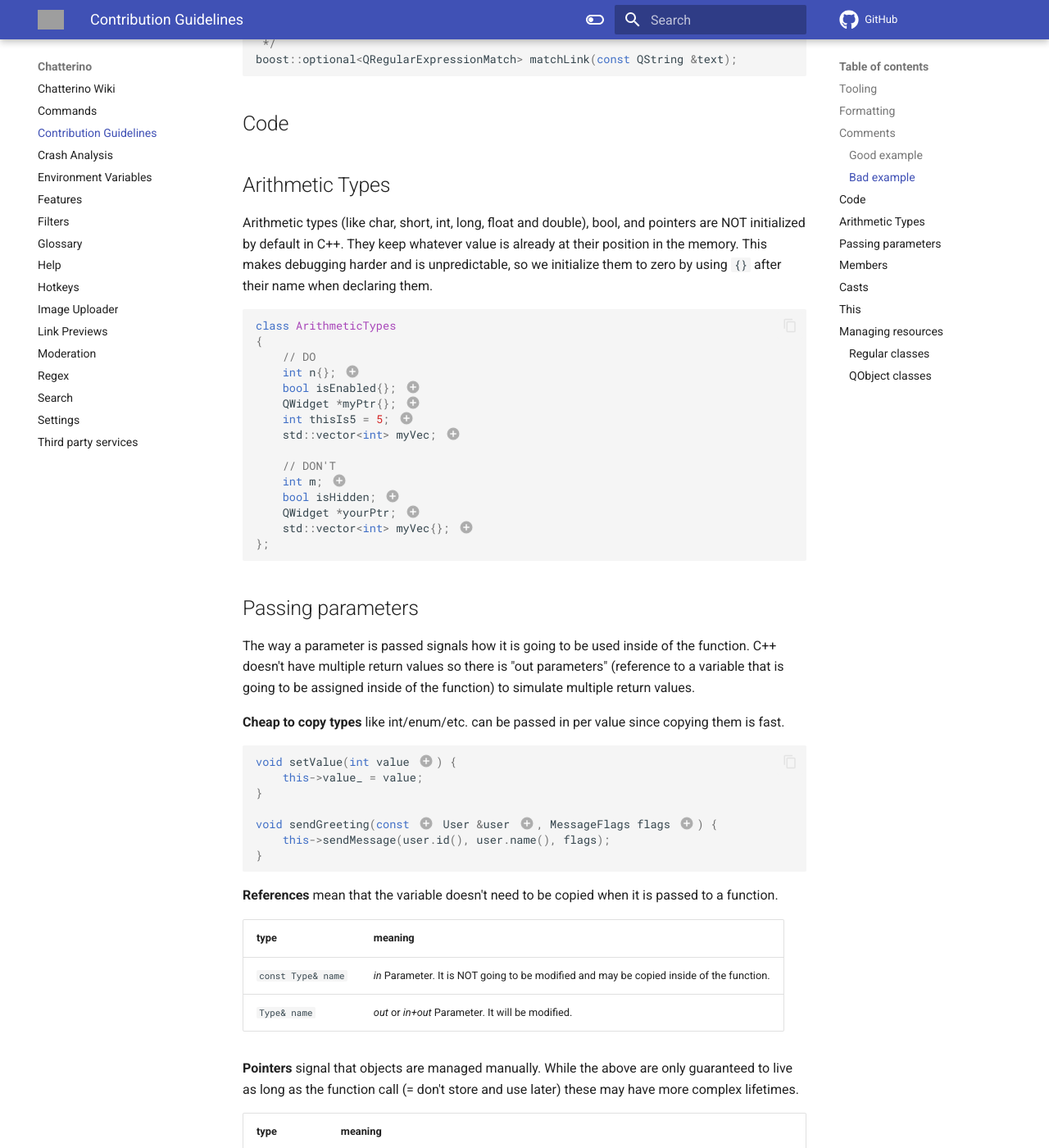
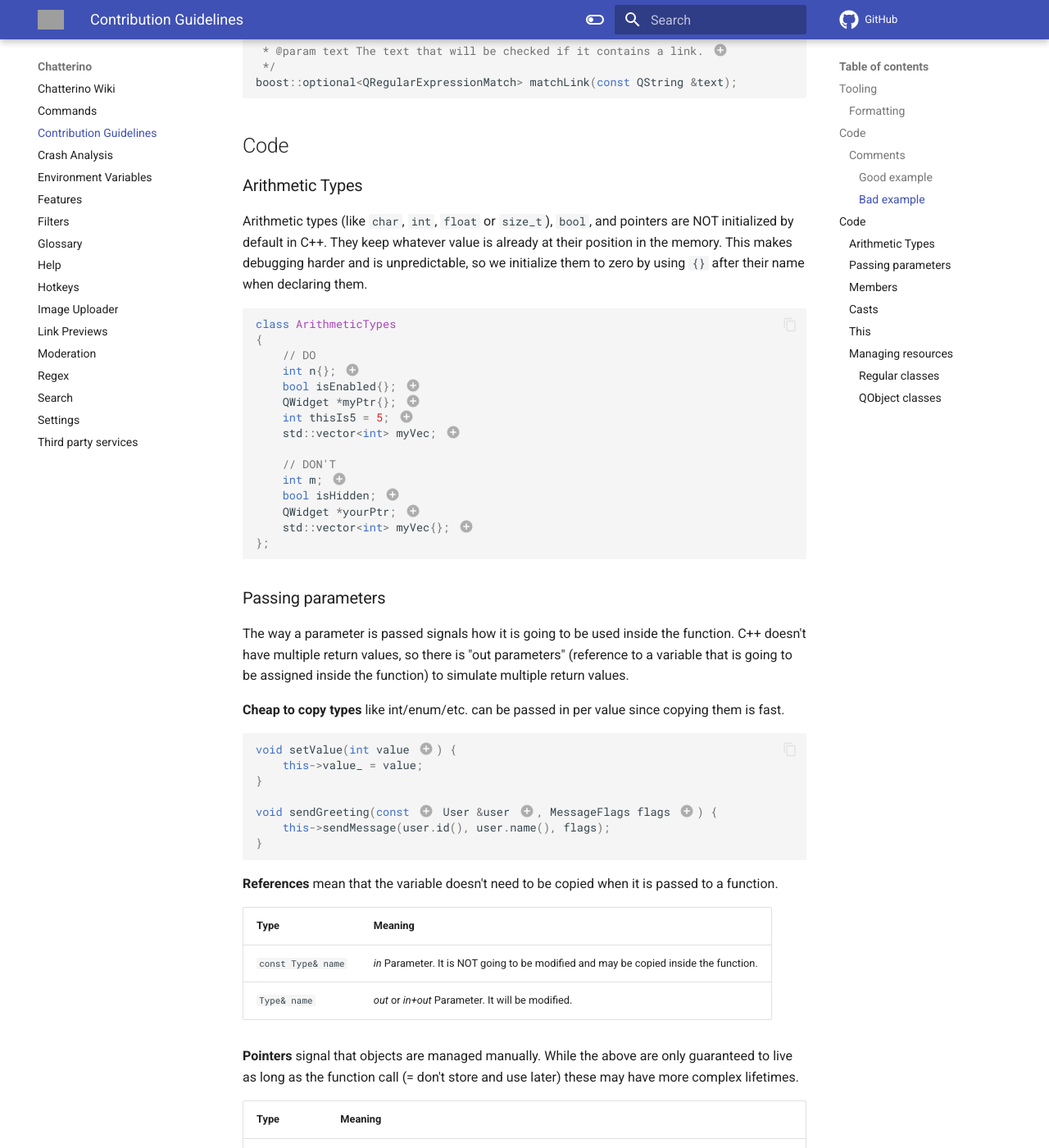
Before and after one commit to Chatterino/wiki, an MkDocs documentation site: the page built from docs/Contributing for Developers.md, in a window 1280 px wide and 1400 px high, scrolled down 1047 px. Shown: the whole window at 82% size. Built offline with MkDocs 1.6.1 and Material for MkDocs 9.7.7, drawn with Linux system fonts in a browser that asks for light colours; comment, search, counter and statistics services are not loaded; some of the changed text lies outside the part shown; grey boxes are pictures that could not be loaded.

````diff
--- a/docs/Contributing for Developers.md
+++ b/docs/Contributing for Developers.md
@@ -4,11 +4,13 @@ This is a set of guidelines for contributing to Chatterino. The goal is to teach
 
 ## Tooling
 
-## Formatting
+### Formatting
 
-Code is automatically formatted using `clang-format`. It takes the burden off of the programmer and ensures that all contributors use the same style (even if mess something up accidentally). We recommend that you set up automatic formatting on file save in your editor.
+Code is automatically formatted using [`clang-format`](https://clang.llvm.org/docs/ClangFormat.html). It takes the burden off of the programmer and ensures that all contributors use the same style (even if mess something up accidentally). We recommend that you set up automatic formatting on file save in your editor.
 
-## Comments
+## Code
+
+### Comments
 
 Comments should only be used to:
 
@@ -17,7 +19,7 @@ Comments should only be used to:
 
 Try to structure your code so that comments are not required.
 
-##### Good example
+#### Good example
 
 ```cpp
 /**
@@ -29,7 +31,7 @@ int /* (2)! */ compare(const QString &a, const QString &b);
 1. You can't know this from the function signature, so it's good to clarify this.
 2. Even better: Return a "strong ordering" type (but we don't have such a type right now).
 
-##### Bad example
+#### Bad example
 
 ```cpp
 /*
@@ -46,9 +48,9 @@ boost::optional<QRegularExpressionMatch> matchLink(const QString &text);
 
 ## Code
 
-## Arithmetic Types
+### Arithmetic Types
 
-Arithmetic types (like char, short, int, long, float and double), bool, and pointers are NOT initialized by default in C++. They keep whatever value is already at their position in the memory. This makes debugging harder and is unpredictable, so we initialize them to zero by using `{}` after their name when declaring them.
+Arithmetic types (like `char`, `int`, `float` or `size_t`), `bool`, and pointers are NOT initialized by default in C++. They keep whatever value is already at their position in the memory. This makes debugging harder and is unpredictable, so we initialize them to zero by using `{}` after their name when declaring them.
 
 ```cpp
 class ArithmeticTypes
@@ -75,12 +77,12 @@ class ArithmeticTypes
 5. Other non-arithmetic types call constructors instead, so no need for `{}`.
 6. ⚠ Random value.
 7. ⚠ Random value.
-8. ⚠ Random value. Derefenrencing this will likely segfault.
+8. ⚠ Random value. Dereferencing this will likely segfault.
 9. Unnecessary `{}` as the default constructor will be called even without `{}`.
 
-## Passing parameters
+### Passing parameters
 
-The way a parameter is passed signals how it is going to be used inside of the function. C++ doesn't have multiple return values so there is "out parameters" (reference to a variable that is going to be assigned inside of the function) to simulate multiple return values.
+The way a parameter is passed signals how it is going to be used inside the function. C++ doesn't have multiple return values, so there is "out parameters" (reference to a variable that is going to be assigned inside the function) to simulate multiple return values.
 
 **Cheap to copy types** like int/enum/etc. can be passed in per value since copying them is fast.
 
@@ -96,21 +98,21 @@ void sendGreeting(const /* (2)! */ User &user /* (3)! */, MessageFlags flags /*
 
 1. `int`s are cheap to copy. Here, the parameter will likely be passed in a register.
 2. We only need to read the user's name, so it's marked as `const`.
-3. `User` is a class that contains the user's name and other fields, thus it's expensive to copy - so a reference i used.
+3. `User` is a class that contains the user's name and other fields, thus it's expensive to copy - so a reference is used.
 4. `MessageFlags` is an enum, so it's cheap to copy.
 
 **References** mean that the variable doesn't need to be copied when it is passed to a function.
 
-| type               | meaning                                                                                  |
-| ------------------ | ---------------------------------------------------------------------------------------- |
-| `const Type& name` | _in_ Parameter. It is NOT going to be modified and may be copied inside of the function. |
-| `Type& name`       | _out_ or _in+out_ Parameter. It will be modified.                                        |
+| Type               | Meaning                                                                               |
+| ------------------ | ------------------------------------------------------------------------------------- |
+| `const Type& name` | _in_ Parameter. It is NOT going to be modified and may be copied inside the function. |
+| `Type& name`       | _out_ or _in+out_ Parameter. It will be modified.                                     |
 
 **Pointers** signal that objects are managed manually. While the above are only guaranteed to live as long as the function call (= don't store and use later) these may have more complex lifetimes.
 
-| type         | meaning                                                                                                                    |
-| ------------ | -------------------------------------------------------------------------------------------------------------------------- |
-| `Type* name` | The lifetime of the parameter may exceed the length of the function call. It may use the `QObject` parent/children system. |
+| Type         | Meaning                                                                                                                                                                |
+| ------------ | ---------------------------------------------------------------------------------------------------------------------------------------------------------------------- |
+| `Type* name` | The lifetime of the parameter may exceed the length of the function call. It may use the `QObject` parent/children system (see [_QObject Classes_](#qobject-classes)). |
 
 **R-value references** `&&` work similar to regular references but signal the parameter should be "consumed".
 
@@ -174,12 +176,12 @@ void myFreeStandingFunction(); // (7)!
 6. Private methods **don't** have a `_` suffix.
 7. Free standing functions start lowercase as well.
 
-## Casts
+### Casts
 
 -   **Avoid** c-style casts: `(type)variable`.
 -   Instead use explicit type casts: `type(variable)`
--   Or use one of [static_cast](https://en.cppreference.com/w/cpp/language/static_cast), [const_cast](https://en.cppreference.com/w/cpp/language/const_cast) and [dynamic_cast](https://en.cppreference.com/w/cpp/language/dynamic_cast)
--   Try to avoid [reinterpret_cast](https://en.cppreference.com/w/cpp/language/reinterpret_cast) unless necessary.
+-   Or use one of [static_cast], [const_cast] and [dynamic_cast]
+-   Try to avoid [reinterpret_cast] unless necessary.
 
 ```cpp
 void example(float f, Base *b, const User &user, int p) {
@@ -204,13 +206,13 @@ void example(float f, Base *b, const User &user, int p) {
 ```
 
 1. Use explicit type casts.
-2. Use explicit `dynamic_cast`.
-3. Unless extremely obvious, always check the result of `dynamic_cast`.
-4. Only use `const_cast` if using proper const correctness doesn't work.
-5. `reinterpret_cast` is required very rarely.
+2. Use explicit [dynamic_cast].
+3. Unless extremely obvious, always check the result of [dynamic_cast].
+4. Only use [const_cast] if using proper const correctness doesn't work.
+5. [reinterpret_cast] is required very rarely.
 6. **Avoid** C-style casts.
 
-## This
+### This
 
 Always use `this` to refer to instance members to make it clear where we use either locals or members.
 
````
Also changed, not shown: other parts of docs/Contributing for Developers.md (+19 -11 lines).
